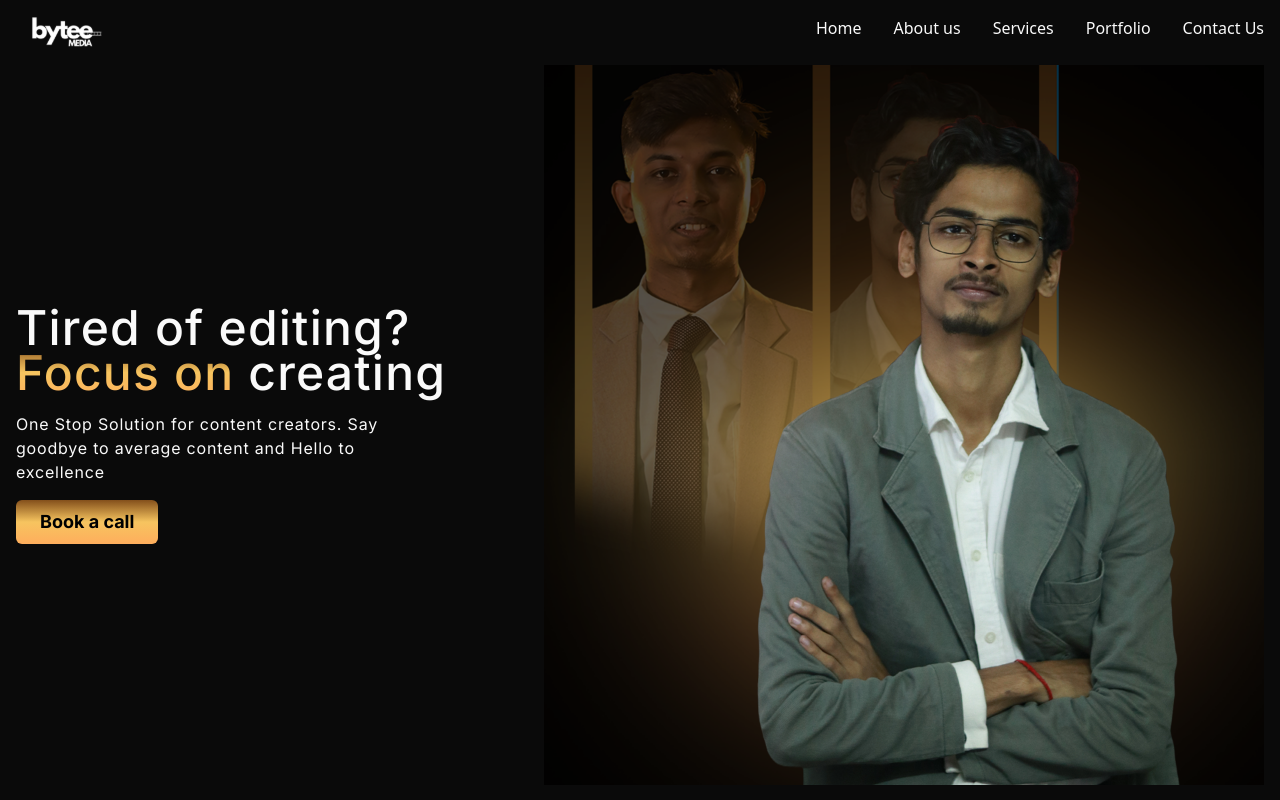
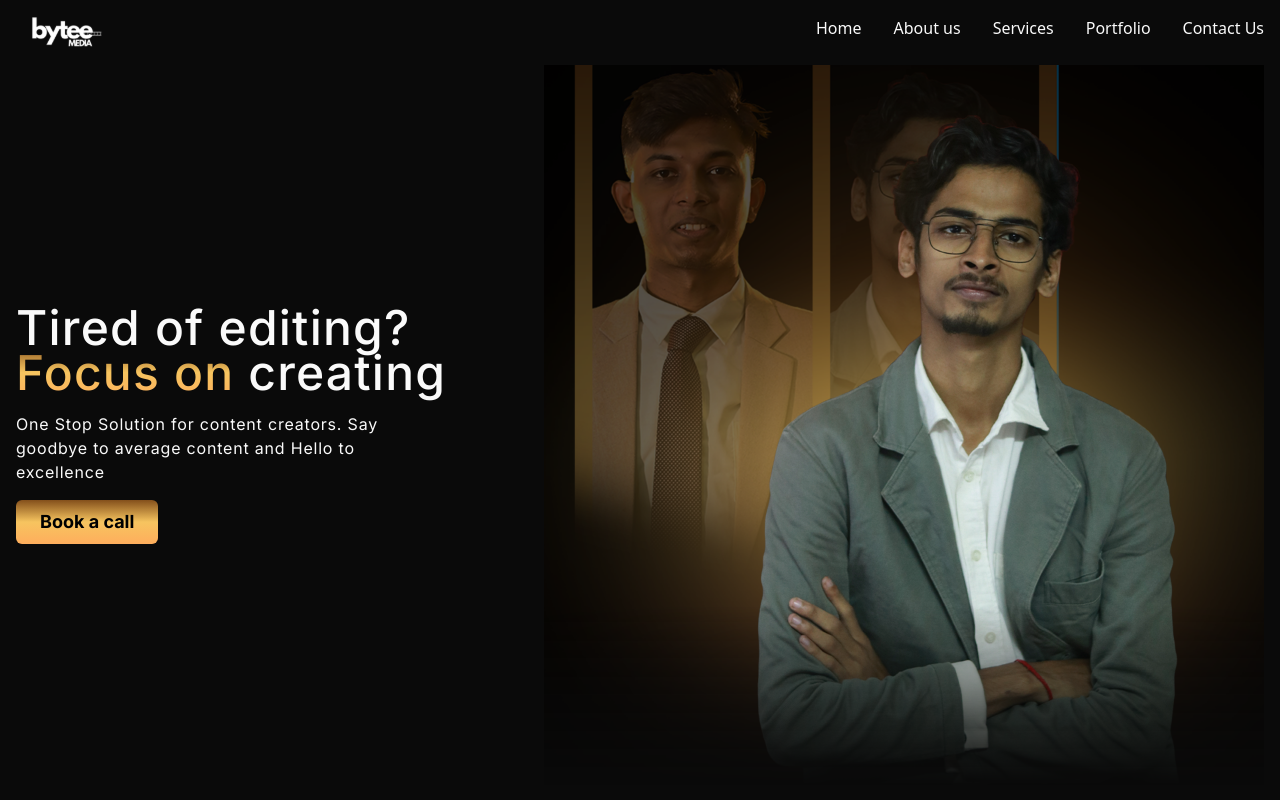
Before and after one commit to johurul-haque/bytee-media, a Next.js app: page / in a window 1280 px wide. Built offline with nearby package versions, Linux system fonts and the light colour scheme.

Commit message:
using mask effect on hero-section banner image

```diff
--- a/src/components/layouts/home/hero-section.tsx
+++ b/src/components/layouts/home/hero-section.tsx
@@ -30,7 +30,7 @@ export function HeroSection() {
 
       <Image
         src={banner}
-        className="max-h-full max-w-fit "
+        className="max-h-full max-w-fit [mask-image:linear-gradient(to_bottom,#000_75%,transparent)]"
         alt=""
         role="presentation"
         width={800}
```
